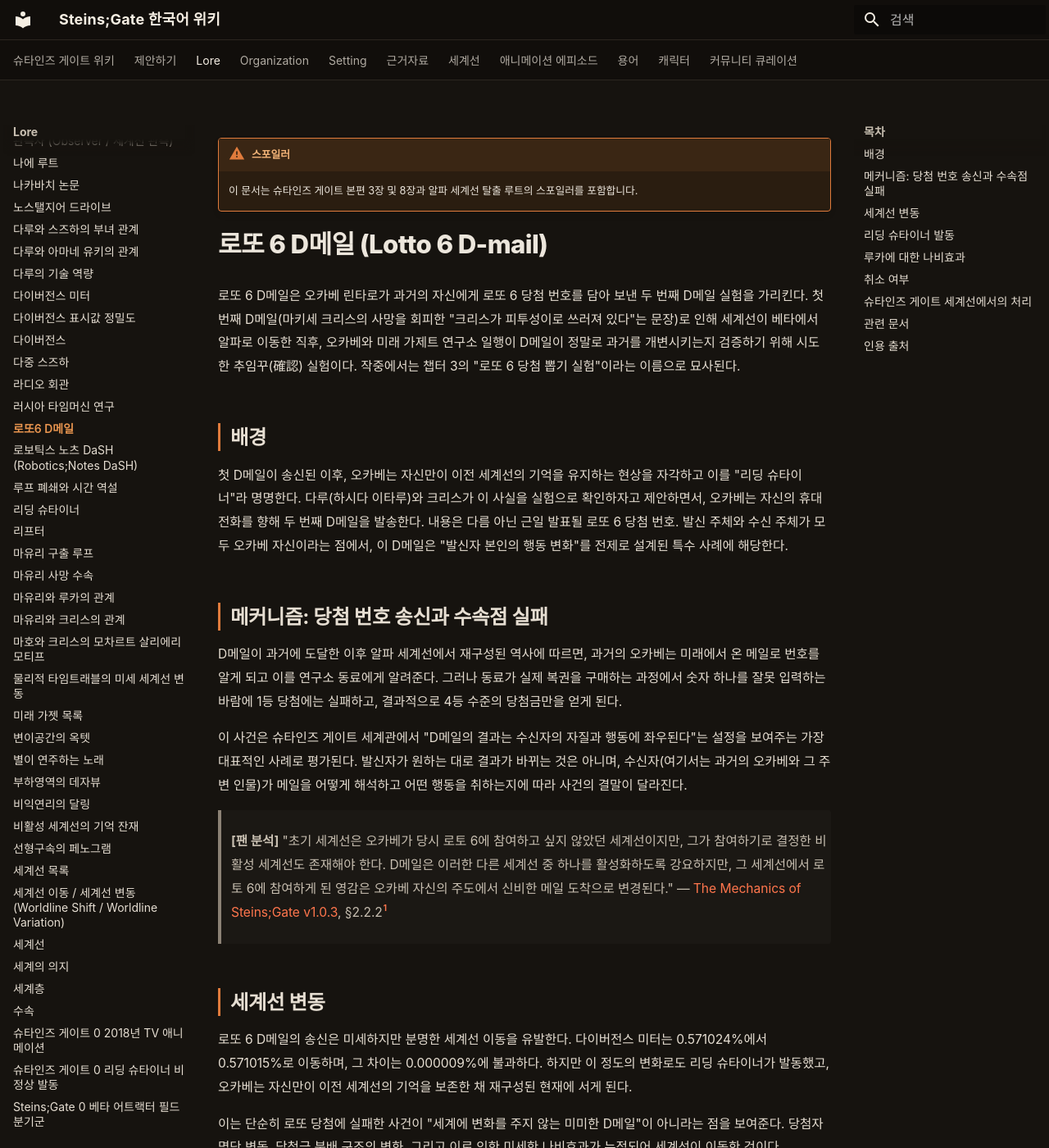
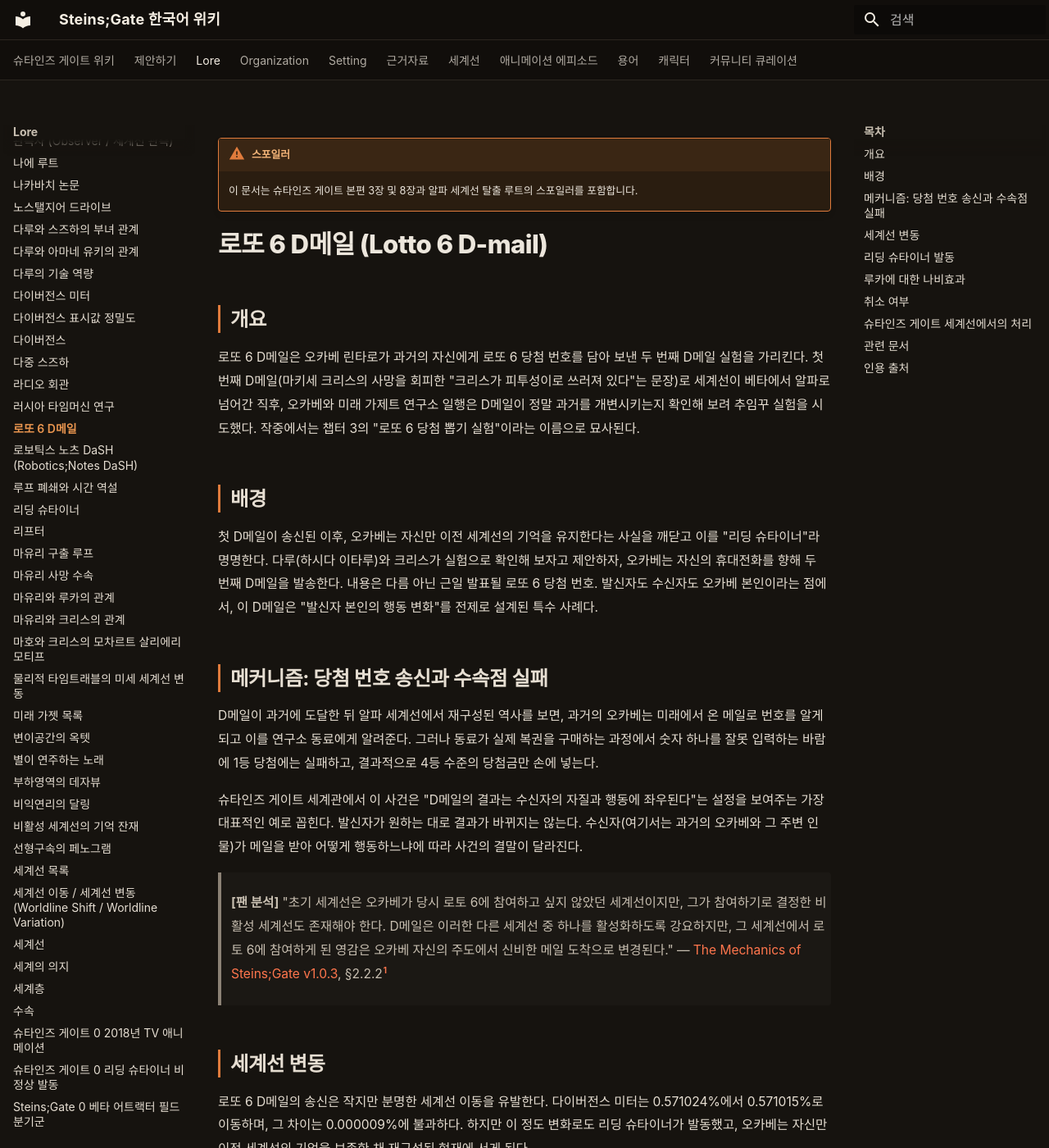
Before and after one commit to sgwiki/sgwiki.github.io, an MkDocs documentation site: the page built from wiki/lore/로또6-D메일.md, in a window 1280 px wide and 1400 px high. Shown: the whole window at 82% size. Built offline with MkDocs 1.6.1 and Material for MkDocs 9.7.7, drawn with Linux system fonts in a browser that asks for light colours; some web fonts are replaced; some of the changed text lies outside the part shown.

Commit message:
chore(wiki): 로또6-D메일 정비 — restructurer frontmatter 보강(title·category·tags)+## 개요 섹션 추가·rewriter KANJI 1건(추임꾸(確認)→추임꾸, 한자 괄호 표기 제거)+VOCAB 3건(IBN5100→IBN 5100, IBN-5100.md title과 일치)·humanize 15건(번역투 4·기계적 리듬 4·형식명사 4·헤징 2·자동화피동 1)·사실·스포일러(main_story)·수치(0.571024%·0.571015%·0.000009%·4등·챕터 3·1.048596%)·고유명사(오카베·다루·크리스·루카·페이리스·마유리·모에카·라이넷 우파) 불변·quote_protect pass(2/2)·fact_guard pass(0 violations)·sanitizer pass·linker pass(9 ok·broken 0·orphan warning만)
Co-Authored-By: Claude Opus 4.6 <noreply@anthropic.com>

```diff
--- a/wiki/lore/로또6-D메일.md
+++ b/wiki/lore/로또6-D메일.md
@@ -1,4 +1,13 @@
 ---
+title: "로또 6 D메일"
+category: lore
+tags:
+  - d-mail
+  - lotto-6
+  - okabe-rintaro
+  - alpha-worldline
+  - reading-steiner
+  - spoiler-main_story
 spoiler: main_story
 description: "로또 6 D메일은 오카베 린타로가 과거의 자신에게 로또 6 당첨 번호를 담아 보낸 두 번째 D메일 실험을 가리킨다. 첫 번째 D메일(마키세 크리스의 사망을 회피한 \"크리스가 피투성이로 쓰러져 있다\"는 문장)로 인해 세계선이 베타에서 알파로 이동한 직후, 오카베와 미래 가제트 연구소"
 ---
@@ -8,52 +17,54 @@ description: "로또 6 D메일은 오카베 린타로가 과거의 자신에게
 
 # 로또 6 D메일 (Lotto 6 D-mail)
 
-로또 6 D메일은 오카베 린타로가 과거의 자신에게 로또 6 당첨 번호를 담아 보낸 두 번째 D메일 실험을 가리킨다. 첫 번째 D메일(마키세 크리스의 사망을 회피한 "크리스가 피투성이로 쓰러져 있다"는 문장)로 인해 세계선이 베타에서 알파로 이동한 직후, 오카베와 미래 가제트 연구소 일행이 D메일이 정말로 과거를 개변시키는지 검증하기 위해 시도한 추임꾸(確認) 실험이다. 작중에서는 챕터 3의 "로또 6 당첨 뽑기 실험"이라는 이름으로 묘사된다.
+## 개요
+
+로또 6 D메일은 오카베 린타로가 과거의 자신에게 로또 6 당첨 번호를 담아 보낸 두 번째 D메일 실험을 가리킨다. 첫 번째 D메일(마키세 크리스의 사망을 회피한 "크리스가 피투성이로 쓰러져 있다"는 문장)로 세계선이 베타에서 알파로 넘어간 직후, 오카베와 미래 가제트 연구소 일행은 D메일이 정말 과거를 개변시키는지 확인해 보려 추임꾸 실험을 시도했다. 작중에서는 챕터 3의 "로또 6 당첨 뽑기 실험"이라는 이름으로 묘사된다.
 
 ## 배경
 
-첫 D메일이 송신된 이후, 오카베는 자신만이 이전 세계선의 기억을 유지하는 현상을 자각하고 이를 "리딩 슈타이너"라 명명한다. 다루(하시다 이타루)와 크리스가 이 사실을 실험으로 확인하자고 제안하면서, 오카베는 자신의 휴대전화를 향해 두 번째 D메일을 발송한다. 내용은 다름 아닌 근일 발표될 로또 6 당첨 번호. 발신 주체와 수신 주체가 모두 오카베 자신이라는 점에서, 이 D메일은 "발신자 본인의 행동 변화"를 전제로 설계된 특수 사례에 해당한다.
+첫 D메일이 송신된 이후, 오카베는 자신만 이전 세계선의 기억을 유지한다는 사실을 깨닫고 이를 "리딩 슈타이너"라 명명한다. 다루(하시다 이타루)와 크리스가 실험으로 확인해 보자고 제안하자, 오카베는 자신의 휴대전화를 향해 두 번째 D메일을 발송한다. 내용은 다름 아닌 근일 발표될 로또 6 당첨 번호. 발신자도 수신자도 오카베 본인이라는 점에서, 이 D메일은 "발신자 본인의 행동 변화"를 전제로 설계된 특수 사례다.
 
 ## 메커니즘: 당첨 번호 송신과 수속점 실패
 
-D메일이 과거에 도달한 이후 알파 세계선에서 재구성된 역사에 따르면, 과거의 오카베는 미래에서 온 메일로 번호를 알게 되고 이를 연구소 동료에게 알려준다. 그러나 동료가 실제 복권을 구매하는 과정에서 숫자 하나를 잘못 입력하는 바람에 1등 당첨에는 실패하고, 결과적으로 4등 수준의 당첨금만을 얻게 된다.
+D메일이 과거에 도달한 뒤 알파 세계선에서 재구성된 역사를 보면, 과거의 오카베는 미래에서 온 메일로 번호를 알게 되고 이를 연구소 동료에게 알려준다. 그러나 동료가 실제 복권을 구매하는 과정에서 숫자 하나를 잘못 입력하는 바람에 1등 당첨에는 실패하고, 결과적으로 4등 수준의 당첨금만 손에 넣는다.
 
-이 사건은 슈타인즈 게이트 세계관에서 "D메일의 결과는 수신자의 자질과 행동에 좌우된다"는 설정을 보여주는 가장 대표적인 사례로 평가된다. 발신자가 원하는 대로 결과가 바뀌는 것은 아니며, 수신자(여기서는 과거의 오카베와 그 주변 인물)가 메일을 어떻게 해석하고 어떤 행동을 취하는지에 따라 사건의 결말이 달라진다.
+슈타인즈 게이트 세계관에서 이 사건은 "D메일의 결과는 수신자의 자질과 행동에 좌우된다"는 설정을 보여주는 가장 대표적인 예로 꼽힌다. 발신자가 원하는 대로 결과가 바뀌지는 않는다. 수신자(여기서는 과거의 오카베와 그 주변 인물)가 메일을 받아 어떻게 행동하느냐에 따라 사건의 결말이 달라진다.
 
 > **[팬 분석]** "초기 세계선은 오카베가 당시 로토 6에 참여하고 싶지 않았던 세계선이지만, 그가 참여하기로 결정한 비활성 세계선도 존재해야 한다. D메일은 이러한 다른 세계선 중 하나를 활성화하도록 강요하지만, 그 세계선에서 로토 6에 참여하게 된 영감은 오카베 자신의 주도에서 신비한 메일 도착으로 변경된다." — [The Mechanics of Steins;Gate v1.0.3](../근거자료/비공식/mechanics-of-steins-gate/ch2.md), §2.2.2[^1]
 
 ## 세계선 변동
 
-로또 6 D메일의 송신은 미세하지만 분명한 세계선 이동을 유발한다. 다이버전스 미터는 0.571024%에서 0.571015%로 이동하며, 그 차이는 0.000009%에 불과하다. 하지만 이 정도의 변화로도 리딩 슈타이너가 발동했고, 오카베는 자신만이 이전 세계선의 기억을 보존한 채 재구성된 현재에 서게 된다.
+로또 6 D메일의 송신은 작지만 분명한 세계선 이동을 유발한다. 다이버전스 미터는 0.571024%에서 0.571015%로 이동하며, 그 차이는 0.000009%에 불과하다. 하지만 이 정도 변화로도 리딩 슈타이너가 발동했고, 오카베는 자신만 이전 세계선의 기억을 보존한 채 재구성된 현재에 서게 된다.
 
-이는 단순히 로또 당첨에 실패한 사건이 "세계에 변화를 주지 않는 미미한 D메일"이 아니라는 점을 보여준다. 당첨자 명단 변동, 당첨금 분배 구조의 변화, 그리고 이로 인한 미세한 나비효과가 누적되어 세계선이 이동한 것이다.
+당첨 실패 사건이 "세계에 변화를 주지 않는 미미한 D메일"이 아니라는 뜻이다. 당첨자 명단이 바뀌고 당첨금 분배 구조가 달라지며, 그 미세한 나비효과가 누적돼 세계선이 이동했다.
 
 ## 리딩 슈타이너 발동
 
-로또 6 D메일 송신 직후 오카베에게 어지러움이 찾아오고, 리딩 슈타이너가 발동한다. 이 발동은 "D메일 발송 자체가 현재 시점에서 세계선 재구성을 일으킨다"는 원칙을 입증하는 사례로 기능한다. 과거로 보내진 메일이 도착한 시점이 아니라, 현재 송신한 시점에 재구성이 발생한다는 점이 핵심이다.
+로또 6 D메일 송신 직후 오카베에게 어지러움이 찾아오고, 리딩 슈타이너가 발동한다. "D메일 발송 자체가 현재 시점에서 세계선 재구성을 일으킨다"는 원칙을 입증하는 사례다. 과거로 보내진 메일이 도착한 시점이 아니라, 현재 송신한 시점에 재구성이 발생한다는 것이 핵심이다.
 
 > **[팬 분석]** "오카베는 세계선 재구성이 일어나는 순간, 즉 D메일이 송신되는 현재에 '리딩 슈타이너'를 경험한다. D메일이 수신되는 시점에 리딩 슈타이너가 발생했다는 기록은 없다." — [The Mechanics of Steins;Gate v1.0.3](../근거자료/비공식/mechanics-of-steins-gate/ch2.md), §2.2.2[^1]
 
 ## 루카에 대한 나비효과
 
-로또 6 D메일은 당첨 실패에도 불구하고 루카(우루시바라 루카)의 행동에 간접적인 영향을 미친다. 재구성된 역사에서 루카가 로또 번호 구매에 연루되는 사건이 발생하며, 이후 "수박 에피소드"로 불리는 장면(루카가 수박을 들고 연구소를 방문하는 장면)으로 이어진다. 이때 루카는 오카베 일행의 시간여행 실험을 어렴풋이 인지하게 되고, 이것이 훗날 루카가 자신의 성별을 바꿔달라는 D메일을 보내는 간접적 계기로 작용한다.
+로또 6 D메일은 당첨 실패에도 불구하고 루카(우루시바라 루카)의 행동에 간접적인 영향을 미친다. 재구성된 역사에서 루카가 로또 번호 구매에 연루되는 사건이 발생하며, 이후 "수박 에피소드"로 불리는 장면(루카가 수박을 들고 연구소를 방문하는 장면)으로 이어진다. 이때 루카는 오카베 일행의 시간여행 실험을 어렴풋이 인지하게 되고, 훗날 루카가 자신의 성별을 바꿔달라는 D메일을 보내는 간접 계기가 된다.
 
-즉 로또 6 D메일은 단순한 당첨 실패 실험을 넘어, 후속 D메일 사건의 나비효과 연쇄를 촉발하는 출발점 중 하나라는 서사적 의미를 지닌다.
+즉 로또 6 D메일은 단순한 당첨 실패 실험을 넘어 후속 D메일 사건의 나비효과 연쇄를 촉발하는 출발점 중 하나다.
 
 ## 취소 여부
 
-알파 세계선 탈출 과정에서 오카베는 IBN5100을 회수하기 위해 모에카, 페어리스, 루카 등의 D메일을 역순으로 취소해 나간다. 그러나 로또 6 D메일은 별도로 취소하지 않는다. 이유는 IBN5100 확보 루트에 영향을 미치지 않는 미세한 세계선 변동이기 때문이다. 로또 6 D메일은 컴퓨터나 SERN의 감시망과 직접적 관련이 없으며, 다른 D메일 취소의 선행 조건으로 작용하지도 않는다.
+알파 세계선 탈출 과정에서 오카베는 IBN 5100을 회수하기 위해 모에카, 페어리스, 루카 등의 D메일을 역순으로 취소해 나간다. 그러나 로또 6 D메일은 별도로 취소하지 않는다. 이유는 IBN 5100 확보 루트에 영향을 미치지 않는 미세한 세계선 변동이기 때문이다. 로또 6 D메일은 컴퓨터나 SERN의 감시망과 직접적 관련이 없고, 다른 D메일 취소의 선행 조건이 되지도 않는다.
 
 ## 슈타인즈 게이트 세계선에서의 처리
 
-최종적으로 도달하는 슈타인즈 게이트 세계선에서도 로또 6 D메일은 별도의 취소 메일 없이 그대로 유지된다. D메일이 이미 송신된 상태로 세계선이 재구성되었기 때문에, 슈타인즈 게이트 도달 이후에도 과거에 그 D메일이 도달한 사실은 역사의 일부로 남는다.
+최종적으로 도달하는 슈타인즈 게이트 세계선에서도 로또 6 D메일은 별도의 취소 메일 없이 그대로 유지된다. D메일이 이미 송신된 상태로 세계선이 재구성됐으므로, 슈타인즈 게이트 도달 이후에도 과거에 그 D메일이 도달한 사실은 역사의 일부로 남는다.
 
 ## 관련 문서
 
 - [D메일](D메일.md)
 - [0.571015% 세계선 (로또6)](../세계선/0.571015-세계선-로또6.md)
 - [리딩 슈타이너](리딩-슈타이너.md)
-- [IBN5100](IBN-5100.md)
+- [IBN 5100](IBN-5100.md)
 - [루카 (우루시바라 루카)](../캐릭터/우루시바라-루카.md)
 - [다이버전스 미터](다이버전스-미터.md)
 
```
